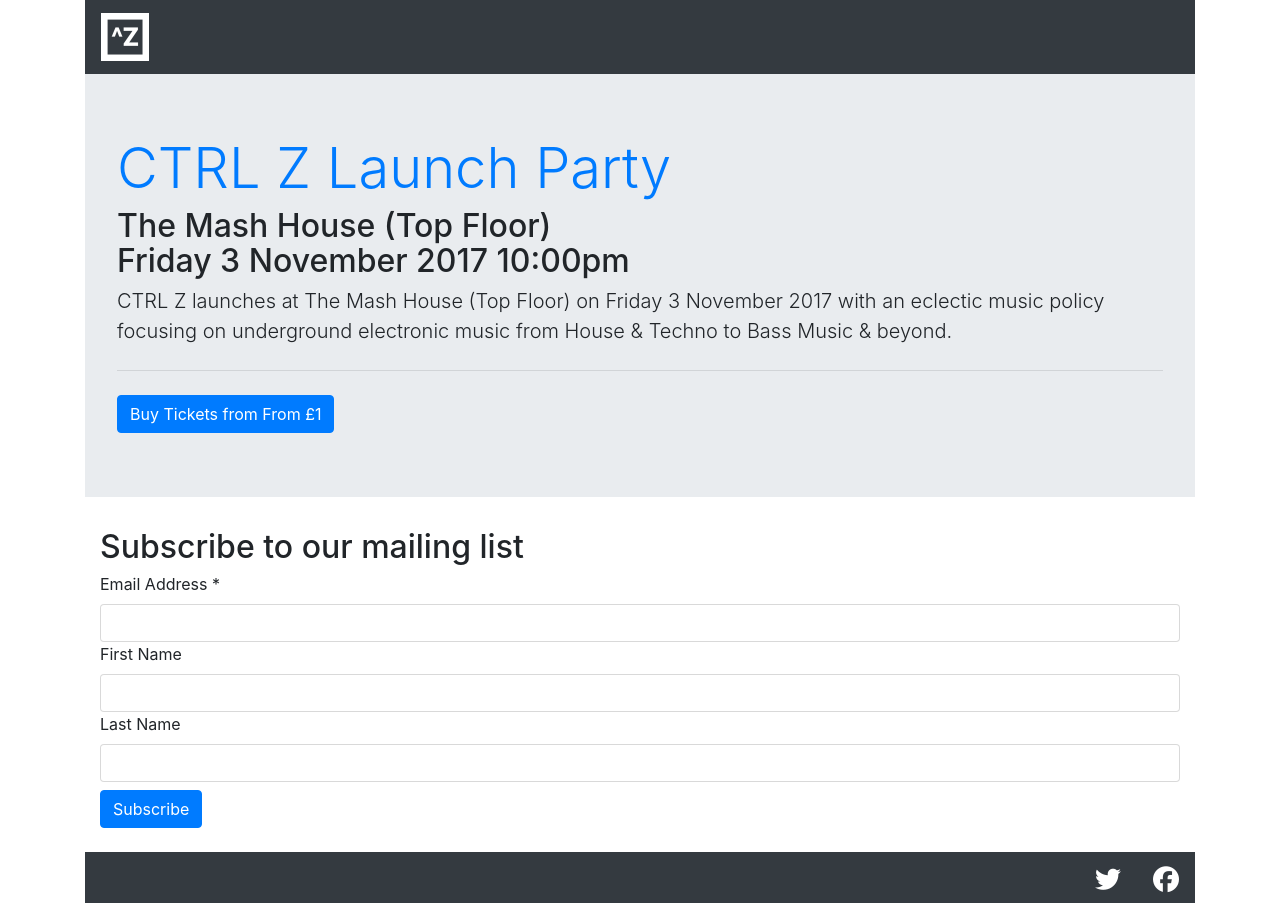
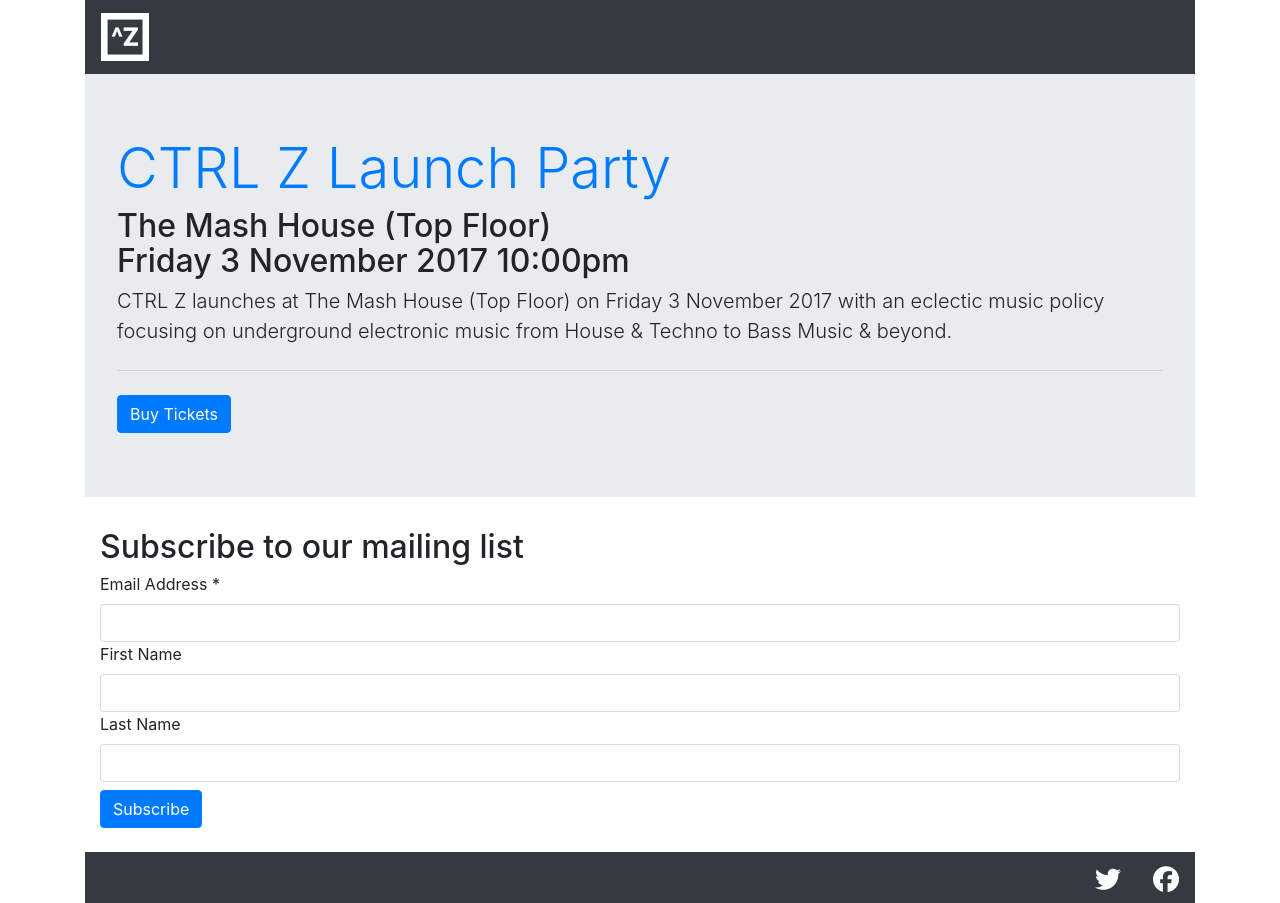
Before and after one commit to renyard/ctrlz.club, a Jekyll site: the page built from index.html, in a window 1280 px wide, cut to the strip 0-903 px from the top of the page. Built offline with Jekyll 4.4.1, drawn with Linux system fonts in a browser that asks for light colours; nearby versions of some CDN libraries.

```diff
--- a/_layouts/club.html
+++ b/_layouts/club.html
@@ -14,9 +14,9 @@
             {% if page.tickets %}
               <a href="{{ page.tickets }}" class="btn btn-primary">
                 Buy Tickets
-                {% if page.priceadvance %}
-                  from {{ page.priceadvance }}
-                {% endif %}
+                <!-- {% if page.priceadvance %} -->
+                <!--   from {{ page.priceadvance }} -->
+                <!-- {% endif %} -->
               </a>
             {% endif %}
             <hr class="my-4">
--- a/index.html
+++ b/index.html
@@ -9,7 +9,7 @@
 layout: default
 ---
 
-{% assign post = site.club | first %}
+{% assign post = site.club | last %}
 <div class="jumbotron">
   <h1 class="display-4">
     <a href="{{ post.url }}">
@@ -46,7 +46,7 @@
   </div>
   <hr class="my-4">
   <a href="{{ post.tickets }}" class="btn btn-primary">
-    Buy Tickets from {{ post.priceadvance }}
+    Buy Tickets <!--from {{ post.priceadvance }}-->
   </a>
 </div>
 
```
Also changed, not shown: _artists/dj-void.md (added, +6 -0 lines), Gemfile.lock.
